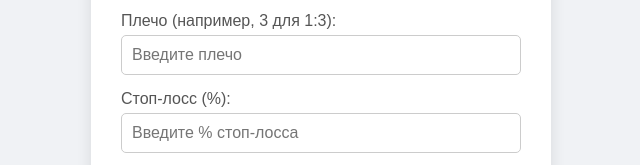
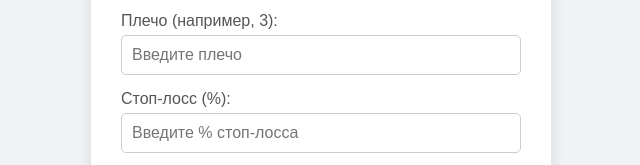
Before and after one commit to iReenzyy/Calculator, a plain HTML site: page index.html in a window 1280 px wide. Shown: the part 372-537 px from the top of the page, 319-959 px from the left. Drawn offline with nearby package versions, Linux system fonts and the light colour scheme.

Commit message:
Update index.html

```diff
--- a/index.html
+++ b/index.html
@@ -87,7 +87,7 @@
     <label for="riskPercent">Риск на сделку (%):</label>
     <input type="number" id="riskPercent" placeholder="Например, 1" step="any" min="0" />
 
-    <label for="leverage">Плечо (например, 3 для 1:3):</label>
+    <label for="leverage">Плечо (например, 3):</label>
     <input type="number" id="leverage" placeholder="Введите плечо" step="any" min="1" />
 
     <label for="stopLoss">Стоп-лосс (%):</label>
```
